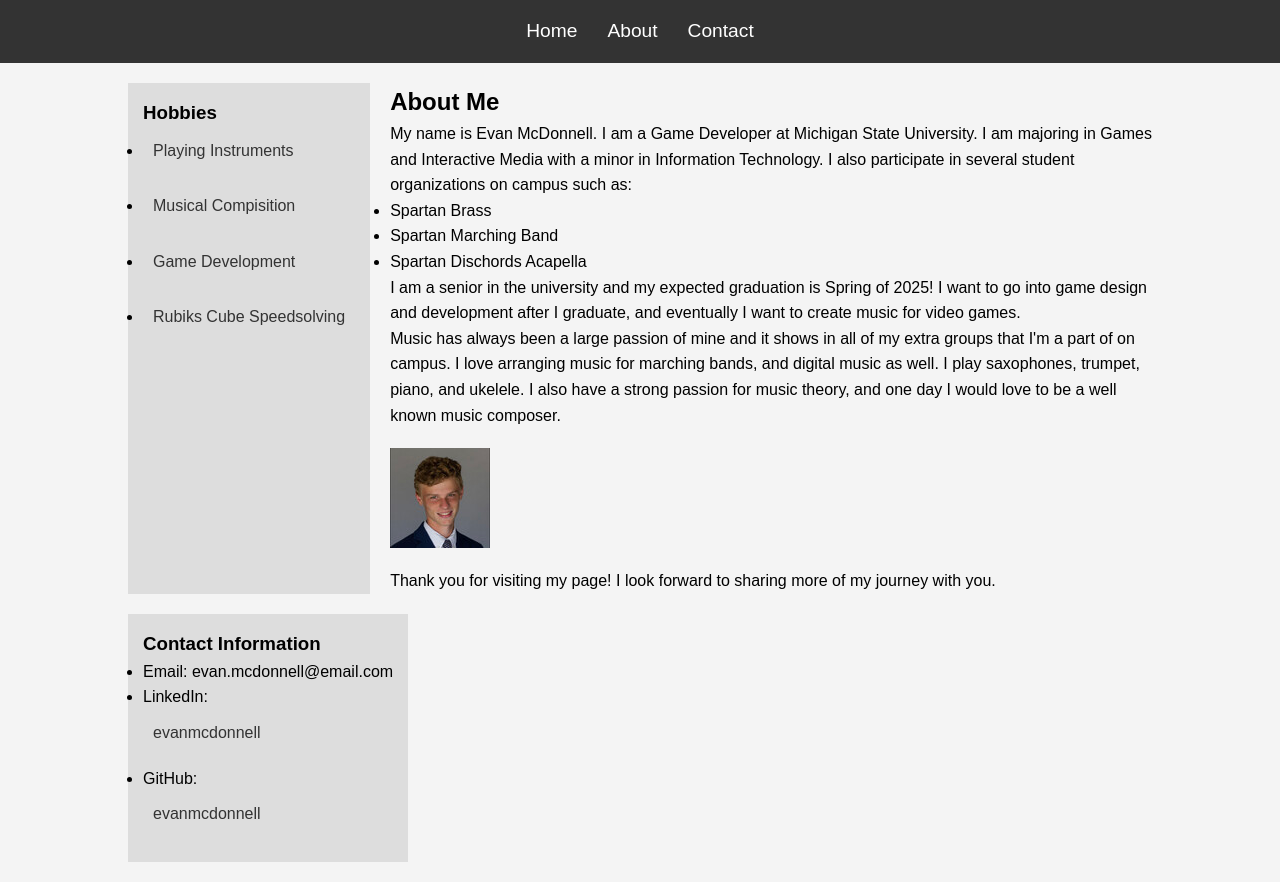
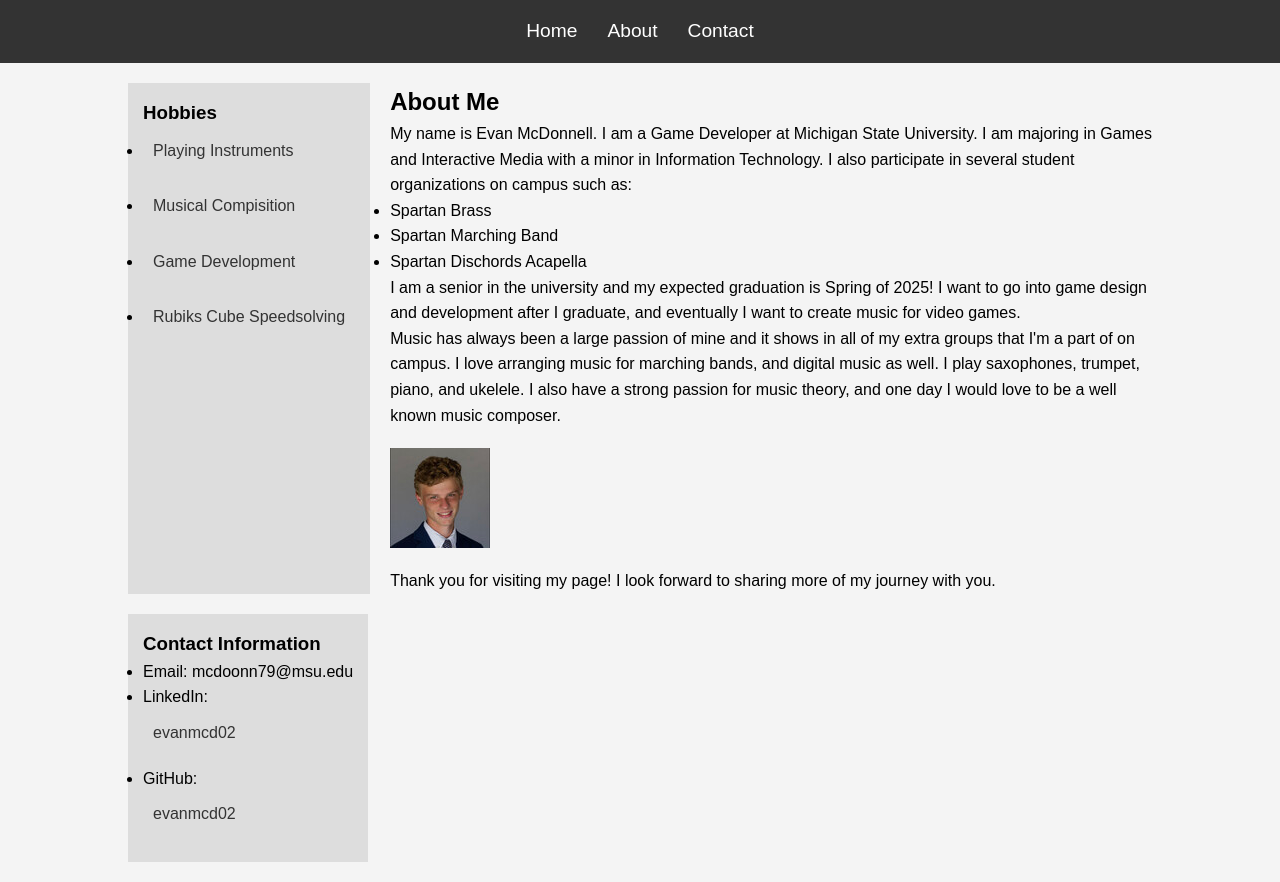
Before and after one commit to EvanMcD02/mi349_blog, a plain HTML site: page about.html in a window 1280 px wide. Drawn offline with Linux system fonts and the light colour scheme.

Commit message:
fixed links to linkedin and github

```diff
--- a/about.html
+++ b/about.html
@@ -58,9 +58,9 @@
         <aside class="sidebar">
             <h3>Contact Information</h3>
             <ul>
-                <li>Email: evan.mcdonnell@email.com</li>
-                <li>LinkedIn: <a href="https://www.linkedin.com/in/evanmcdonnell">evanmcdonnell</a></li>
-                <li>GitHub: <a href="https://github.com/evanmcdonnell">evanmcdonnell</a></li>
+                <li>Email: mcdoonn79@msu.edu</li>
+                <li>LinkedIn: <a href="https://www.linkedin.com/in/evan-mcdonnell-a32a2b295/">evanmcd02</a></li>
+                <li>GitHub: <a href="https://github.com/EvanMcD02">evanmcd02</a></li>
             </ul>
         </aside>
     </main>
```
